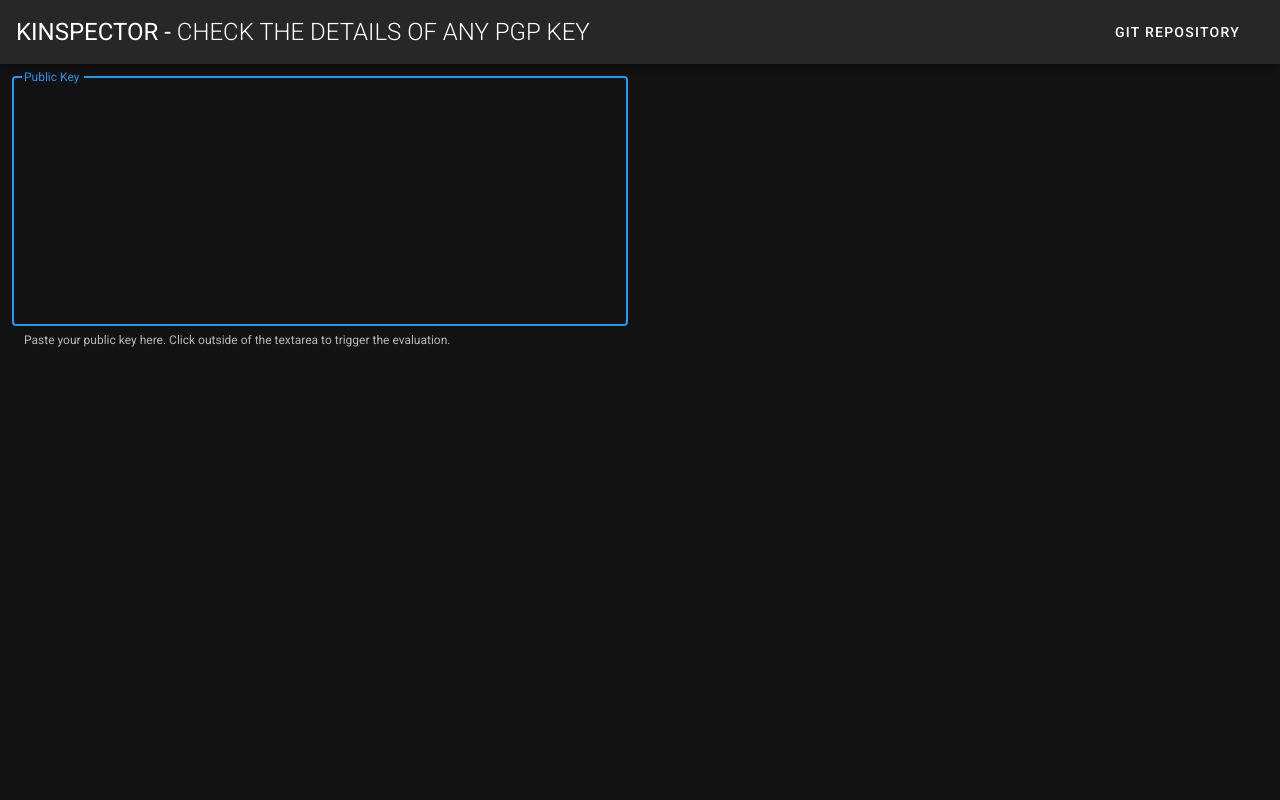
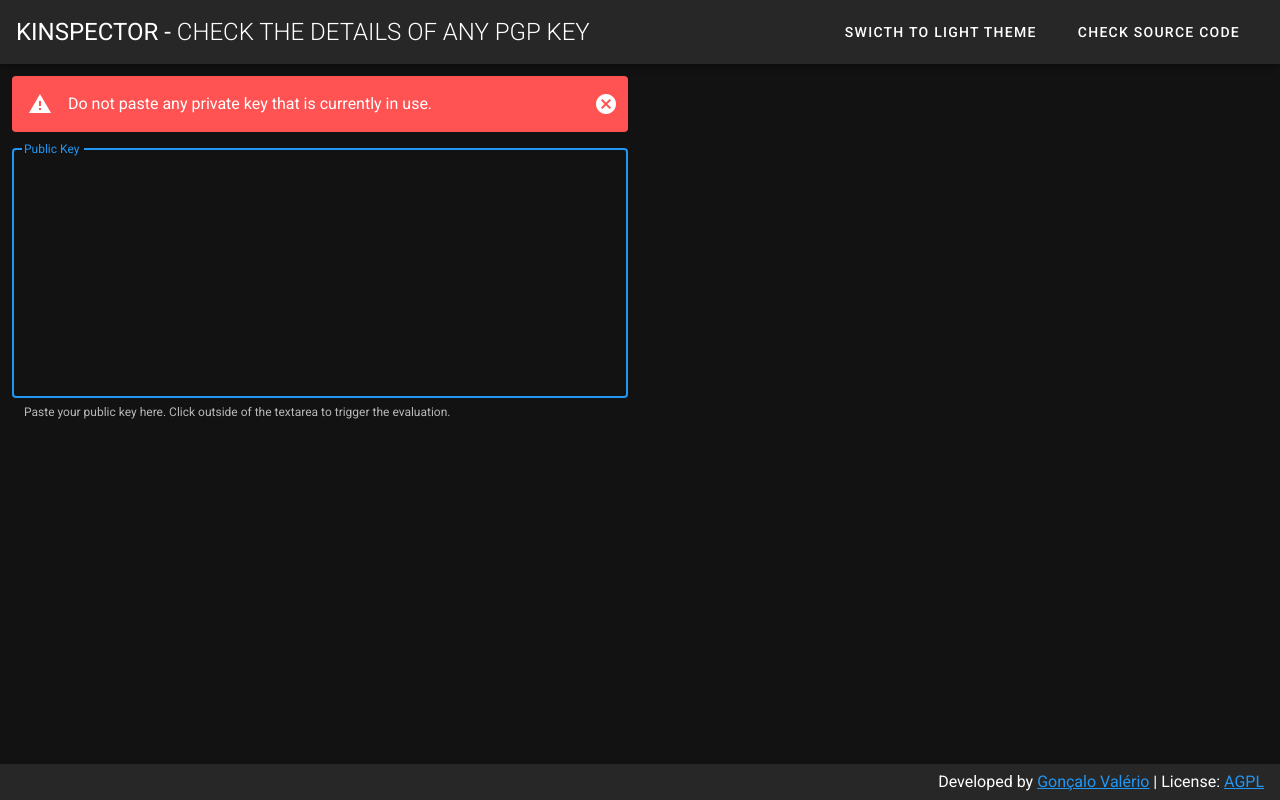
Before and after one commit to dethos/kinspect, a Vue app: page / in a window 1280 px wide. Built offline with nearby package versions, Linux system fonts and the light colour scheme.

Commit message:
Add alert and footer

```diff
--- a/src/App.vue
+++ b/src/App.vue
@@ -6,14 +6,26 @@
         <span class="font-weight-light">Check the details of any PGP key</span>
       </v-toolbar-title>
       <v-spacer></v-spacer>
+      <v-btn text v-on:click="changeTheme">
+        <span class="mr-2">Swicth to {{darkTheme ? "light theme" : "dark theme"}}</span>
+      </v-btn>
       <v-btn text href="https://github.com/dethos/kinspector" target="_blank">
-        <span class="mr-2">Git Repository</span>
+        <span class="mr-2">Check source code</span>
       </v-btn>
     </v-app-bar>
 
     <v-content>
       <KeyInspector />
     </v-content>
+
+    <v-footer>
+      <div class="flex-grow-1"></div>
+      <div>
+        Developed by
+        <a href="https://ovalerio.net>">Gonçalo Valério</a> | License:
+        <a href="https://github.com/dethos/kinspector/blob/master/LICENSE">AGPL</a>
+      </div>
+    </v-footer>
   </v-app>
 </template>
 
@@ -25,9 +37,17 @@
   components: {
     KeyInspector
   },
-  data: () => ({}),
+  data: () => ({
+    darkTheme: true
+  }),
   created: function() {
-    this.$vuetify.theme.dark = true;
+    this.$vuetify.theme.dark = this.darkTheme;
+  },
+  methods: {
+    changeTheme: function() {
+      this.darkTheme = !this.darkTheme;
+      this.$vuetify.theme.dark = this.darkTheme;
+    }
   }
 };
 </script>
--- a/src/components/KeyDetails.vue
+++ b/src/components/KeyDetails.vue
@@ -69,9 +69,6 @@
           </v-list-item-title>
         </v-list-item-content>
       </v-list>
-      <div>
-        <v-subheader>Subkeys</v-subheader>
-      </div>
     </v-card-text>
   </v-card>
 </template>
--- a/src/components/KeyInspector.vue
+++ b/src/components/KeyInspector.vue
@@ -2,6 +2,7 @@
   <v-container fluid>
     <v-row>
       <v-col>
+        <v-alert dismissible type="error">Do not paste any private key that is currently in use.</v-alert>
         <v-textarea
           outlined
           autofocus
```
